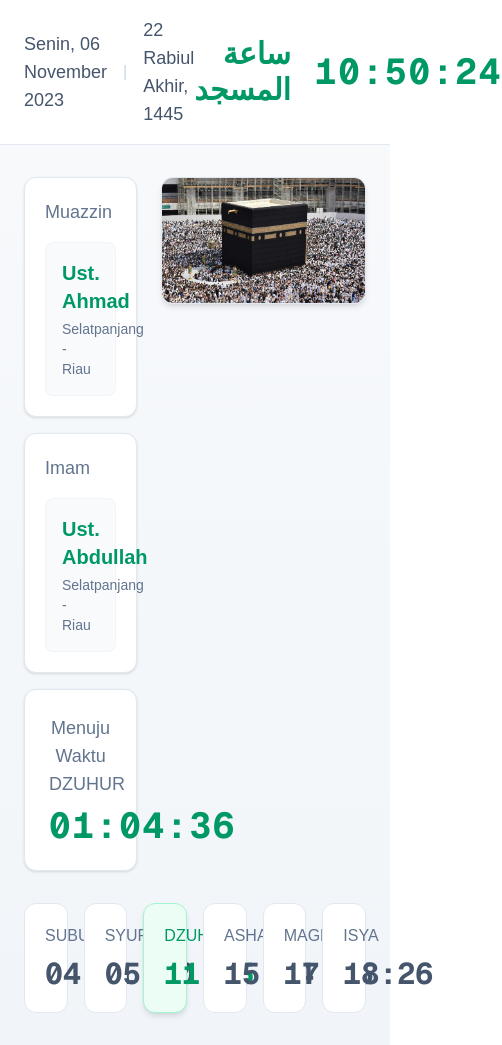
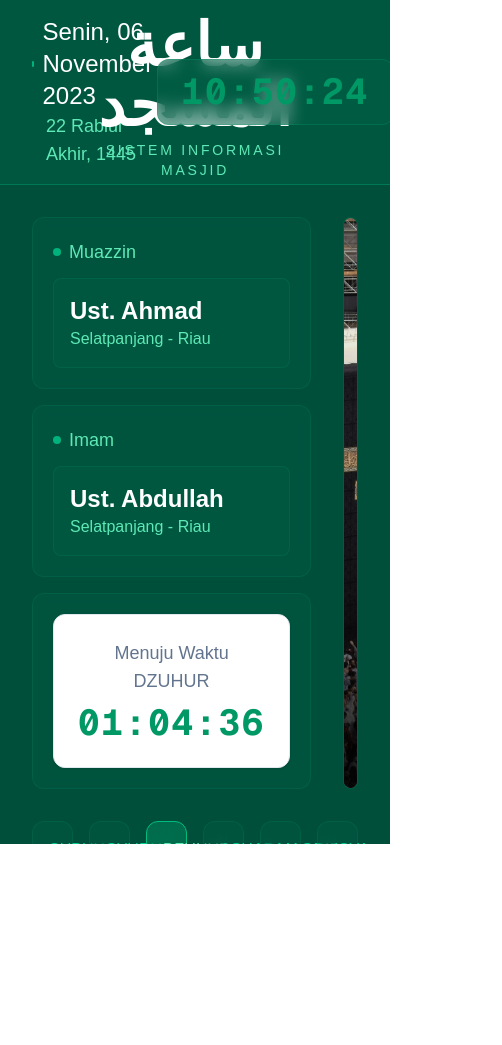
Before and after one commit to firdausriawan2/jam-masjid, a Next.js app: page / in a window 390 px wide. Shown: the whole page, 502 px wide, since content can reach past the window. After the commit the page ends 844 px from the top, so only its background shows below. Built offline with nearby package versions, Linux system fonts and the light colour scheme.

Commit message:
Refactor Home page layout and styles for improved UI and responsiveness

```diff
--- a/app/page.tsx
+++ b/app/page.tsx
@@ -87,82 +87,108 @@ export default function Home() {
   const nextPrayer = getNextPrayer();
 
   return (
-    <main className="min-h-screen bg-gradient-to-b from-slate-50 to-slate-100 text-slate-600">
+    <main className="h-screen w-screen overflow-hidden bg-emerald-900 flex flex-col">
       {/* Header Bar */}
-      <div className="bg-white border-b border-slate-200 sticky top-0 z-10">
-        <div className="container mx-auto px-6 py-4 flex justify-between items-center">
-          <div className="flex items-center gap-4">
-            <h2 className="text-lg">Senin, 06 November 2023</h2>
-            <span className="text-slate-300">|</span>
-            <h2 className="text-lg">22 Rabiul Akhir, 1445</h2>
+      <div className="bg-emerald-800/50 border-b border-emerald-700">
+        <div className="container mx-auto py-4 px-8 flex items-center justify-between">
+          {/* Left - Date */}
+          <div className="flex flex-col">
+            <div className="flex items-center gap-2">
+              <div className="w-1.5 h-1.5 rounded-full bg-emerald-400 animate-pulse"></div>
+              <h2 className="text-2xl font-medium text-white">Senin, 06 November 2023</h2>
             </div>
-          <div className="flex items-center gap-6">
-            <h1 className="text-3xl font-bold text-right font-arabic text-emerald-600">
+            <h2 className="text-lg text-emerald-300 ml-3.5">22 Rabiul Akhir, 1445</h2>
+          </div>
+
+          {/* Center - Title */}
+          <div className="absolute left-1/2 top-4 -translate-x-1/2 text-center">
+            <h1 className="text-6xl font-bold font-arabic text-white mb-1 drop-shadow-glow">
               ساعة المسجد
             </h1>
+            <div className="text-sm tracking-[0.2em] text-emerald-300 font-medium">
+              SISTEM INFORMASI MASJID
+            </div>
+          </div>
+
+          {/* Right - Clock */}
+          <div className="bg-emerald-800/50 backdrop-blur px-6 py-3 rounded-xl border border-emerald-600/30">
             <Clock />
           </div>
         </div>
       </div>
 
-      <div className="container mx-auto px-6 py-8">
-        <div className="grid grid-cols-8 gap-6">
-          {/* Left Side - Muadzin & Imam Info */}
-          <div className="col-span-3 space-y-4">
-            <div className="bg-white rounded-xl p-5 shadow-sm border border-slate-200 hover:shadow-md transition-shadow duration-300">
-              <h3 className="text-lg font-medium mb-4 text-slate-500">Muazzin</h3>
-              <div className="bg-slate-50 rounded-lg p-4 border border-slate-100">
-                <p className="text-xl font-semibold text-emerald-600">Ust. Ahmad</p>
-                <p className="text-sm text-slate-500 mt-1">Selatpanjang - Riau</p>
+      {/* Main Content */}
+      <div className="flex-1 container mx-auto p-8 grid grid-cols-[1fr_1.618fr] gap-8">
+        {/* Left Panel */}
+        <div className="space-y-4">
+          <div className="bg-emerald-800/30 backdrop-blur-sm rounded-xl p-5 border border-emerald-700/30">
+            <h3 className="text-lg font-medium mb-3 text-emerald-300 flex items-center gap-2">
+              <span className="w-2 h-2 rounded-full bg-emerald-400 animate-pulse"></span>
+              Muazzin
+            </h3>
+            <div className="bg-emerald-800/30 rounded-lg p-4 border border-emerald-700/30">
+              <p className="text-2xl font-semibold text-white">Ust. Ahmad</p>
+              <p className="text-emerald-300">Selatpanjang - Riau</p>
             </div>
           </div>
-            <div className="bg-white rounded-xl p-5 shadow-sm border border-slate-200 hover:shadow-md transition-shadow duration-300">
-              <h3 className="text-lg font-medium mb-4 text-slate-500">Imam</h3>
-              <div className="bg-slate-50 rounded-lg p-4 border border-slate-100">
-                <p className="text-xl font-semibold text-emerald-600">Ust. Abdullah</p>
-                <p className="text-sm text-slate-500 mt-1">Selatpanjang - Riau</p>
+
+          <div className="bg-emerald-800/30 backdrop-blur-sm rounded-xl p-5 border border-emerald-700/30">
+            <h3 className="text-lg font-medium mb-3 text-emerald-300 flex items-center gap-2">
+              <span className="w-2 h-2 rounded-full bg-emerald-400 animate-pulse"></span>
+              Imam
+            </h3>
+            <div className="bg-emerald-800/30 rounded-lg p-4 border border-emerald-700/30">
+              <p className="text-2xl font-semibold text-white">Ust. Abdullah</p>
+              <p className="text-emerald-300">Selatpanjang - Riau</p>
             </div>
           </div>
+
+          <div className="bg-emerald-800/30 backdrop-blur-sm rounded-xl p-5 border border-emerald-700/30">
             <Countdown nextPrayerTime={nextPrayer.time} nextPrayerName={nextPrayer.name} />
           </div>
+        </div>
 
-          {/* Center - Makkah Image */}
-          <div className="col-span-5">
-            <div className="rounded-xl overflow-hidden shadow-md border border-slate-200 aspect-[1.618/1] hover:shadow-lg transition-shadow duration-300">
+        {/* Makkah Image */}
+        <div className="relative rounded-xl overflow-hidden border border-emerald-700/30">
+          <div className="absolute inset-0 bg-gradient-to-t from-black/80 via-black/20 to-transparent z-10"></div>
           <Image
             src="/makkah.jpg"
             alt="Makkah Live"
             width={1200}
             height={742}
             className="w-full h-full object-cover"
+            priority
           />
+          <div className="absolute bottom-0 left-0 right-0 p-6 text-white z-20 bg-gradient-to-t from-black/60 to-transparent">
+            <p className="text-xl font-medium">Masjidil Haram</p>
+            <p className="text-emerald-200">Live from Makkah</p>
           </div>
         </div>
       </div>
 
       {/* Prayer Times */}
-        <div className="mt-8">
+      <div className="container mx-auto px-8 pb-8">
         <div className="grid grid-cols-6 gap-4">
           {prayerTimes.map((prayer) => (
             <div
               key={prayer.name}
               className={`${
                 prayer.name === nextPrayer.name
-                    ? 'bg-emerald-50 border-emerald-200 shadow-md'
-                    : 'bg-white border-slate-200'
-                } rounded-xl p-5 text-center border transition-all duration-300 hover:shadow-sm`}
+                  ? 'bg-emerald-600/40 border-emerald-500 shadow-glow'
+                  : 'bg-emerald-800/30 border-emerald-700/30 hover:bg-emerald-700/40'
+              } rounded-xl p-4 text-center border backdrop-blur-sm transition-all duration-300`}
             >
               <h3 className={`text-base font-medium mb-2 ${
                 prayer.name === nextPrayer.name
-                    ? 'text-emerald-600'
-                    : 'text-slate-500'
+                  ? 'text-emerald-300'
+                  : 'text-emerald-400'
               }`}>
                 {prayer.name}
               </h3>
-                <p className={`text-3xl font-mono font-bold ${
+              <p className={`text-2xl lg:text-3xl font-mono font-bold ${
                 prayer.name === nextPrayer.name
-                    ? 'text-emerald-600'
-                    : 'text-slate-600'
+                  ? 'text-white'
+                  : 'text-emerald-100'
               }`}>
                 {prayer.time}
               </p>
@@ -170,7 +196,6 @@ export default function Home() {
           ))}
         </div>
       </div>
-      </div>
     </main>
   );
 }
```
Lines whose indentation alone changed are shown as unchanged.
